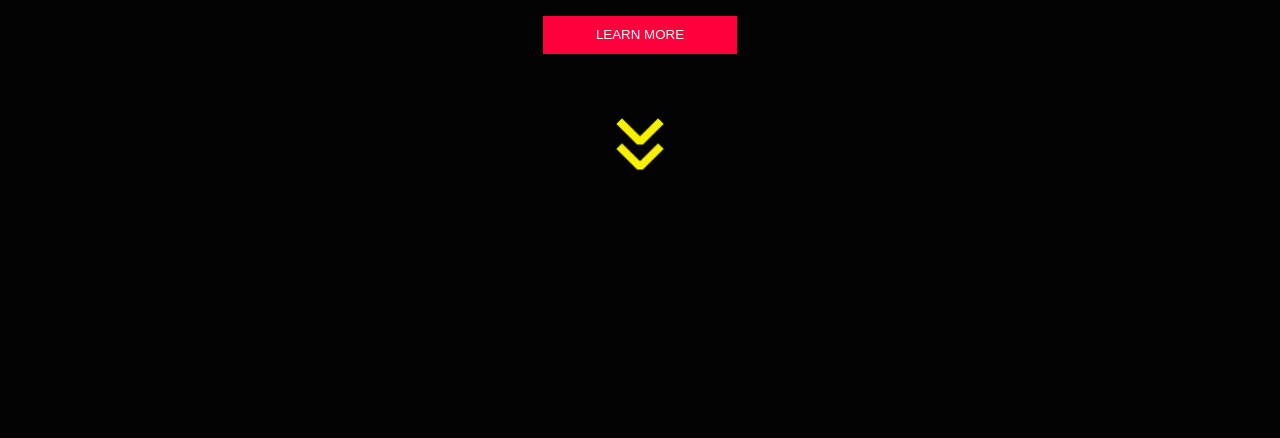
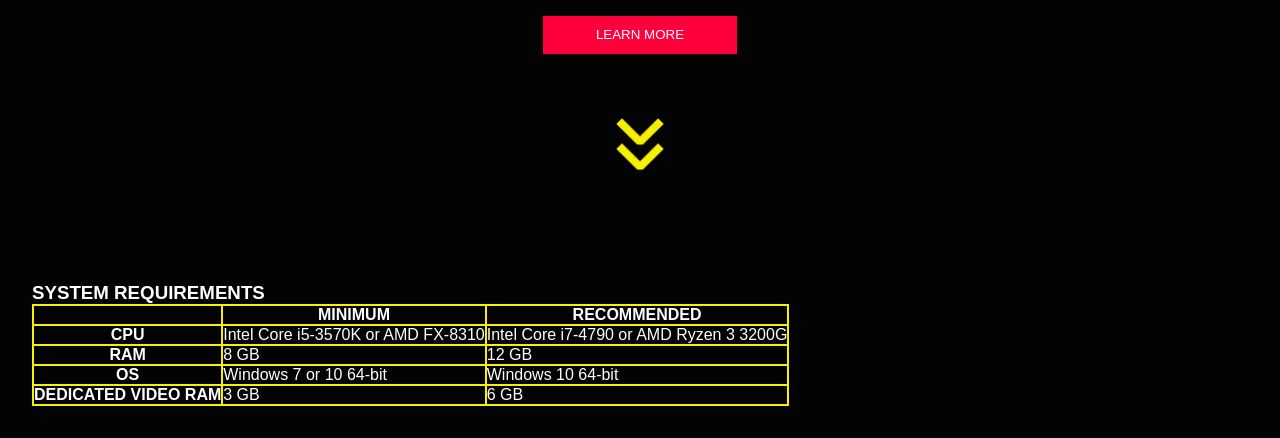
Before and after one commit to evirunurm/cyberpunk-landingpage, a plain HTML site: page src/about.html in a window 1280 px wide. Shown: the part 550-988 px from the top of the page. Before the commit the page ends 800 px from the top, so only its background shows below. Drawn offline with Linux system fonts and the light colour scheme.

Commit message:
in process of making the first section of second page

```diff
--- a/src/about.html
+++ b/src/about.html
@@ -31,7 +31,65 @@
             <button class="button">LEARN MORE</button>
             <img class="down-arrows" src="../assets/imgs/support/arrows.png" alt="">
         </section>
+        <section class="secondSection">
+            <h3 class="title">SYSTEM REQUIREMENTS</h3>
+            <table class="desktop-table desktop">
+                <tr>
+                    <th></th>
+                    <th>MINIMUM</th>
+                    <th>RECOMMENDED</th>
+                </tr>
+                <tr>
+                    <th>CPU</th>
+                    <td>Intel Core i5-3570K or AMD FX-8310</td>
+                    <td>Intel Core i7-4790 or AMD Ryzen 3 3200G</td>
+                </tr>
+                <tr>
+                    <th>RAM</th>
+                    <td>8 GB</td>
+                    <td>12 GB</td>
 
+                </tr>
+                <tr>
+                    <th>OS</th>
+                    <td>Windows 7 or 10 64-bit</td>
+                    <td>Windows 10 64-bit</td>
+                </tr>
+                <tr>
+                    <th>DEDICATED VIDEO RAM</th>
+                    <td>3 GB</td>
+                    <td>6 GB</td>
+                </tr>
+            </table>
+            <table class="mobile-table mobile">
+                <tr>
+                    <th></th>
+                    <th>MINIMUM</th>
+                    <th>RECOMMENDED</th>
+                </tr>
+                <tr>
+                    <th>CPU</th>
+                    <td>Intel Core i5-3570K or AMD FX-8310</td>
+                    <td>Intel Core i7-4790 or AMD Ryzen 3 3200G</td>
+                </tr>
+                <tr>
+                    <th>RAM</th>
+                    <td>8 GB</td>
+                    <td>12 GB</td>
+
+                </tr>
+                <tr>
+                    <th>OS</th>
+                    <td>Windows 7 or 10 64-bit</td>
+                    <td>Windows 10 64-bit</td>
+                </tr>
+                <tr>
+                    <th>DEDICATED VIDEO RAM</th>
+                    <td>3 GB</td>
+                    <td>6 GB</td>
+                </tr>
+            </table>
+        </section>
     </main>
 
 
--- a/src/styles/about.css
+++ b/src/styles/about.css
@@ -129,11 +129,9 @@ input[name="mobileMenu"]:checked ~ .mobile-nav {
     text-decoration: line-through;
 }
 
-/********/
-/* MAIN */
-/********/
-
+/*************/
 /* SECTION 1 */
+/*************/
 
 .firstSection {
     display: flex;
@@ -177,7 +175,26 @@ input[name="mobileMenu"]:checked ~ .mobile-nav {
     max-width: 200px;
 }
 
+/*************/
+/* SECTION 2 */
+/*************/
 
+.secondSection {
+    color: white;
+    padding: 2em;
+    overflow: hidden;
+}
+
+
+table, th, td {
+    border: 2px solid #F7F100;
+    border-collapse: collapse; /* SO BORDERS FUSE TOGETHER */
+}
+.desktop-table th, .desktop-table td {
+    padding: 1em;
+}
+
+.mobile-table th, .mobile-table td
 
 
 
```
